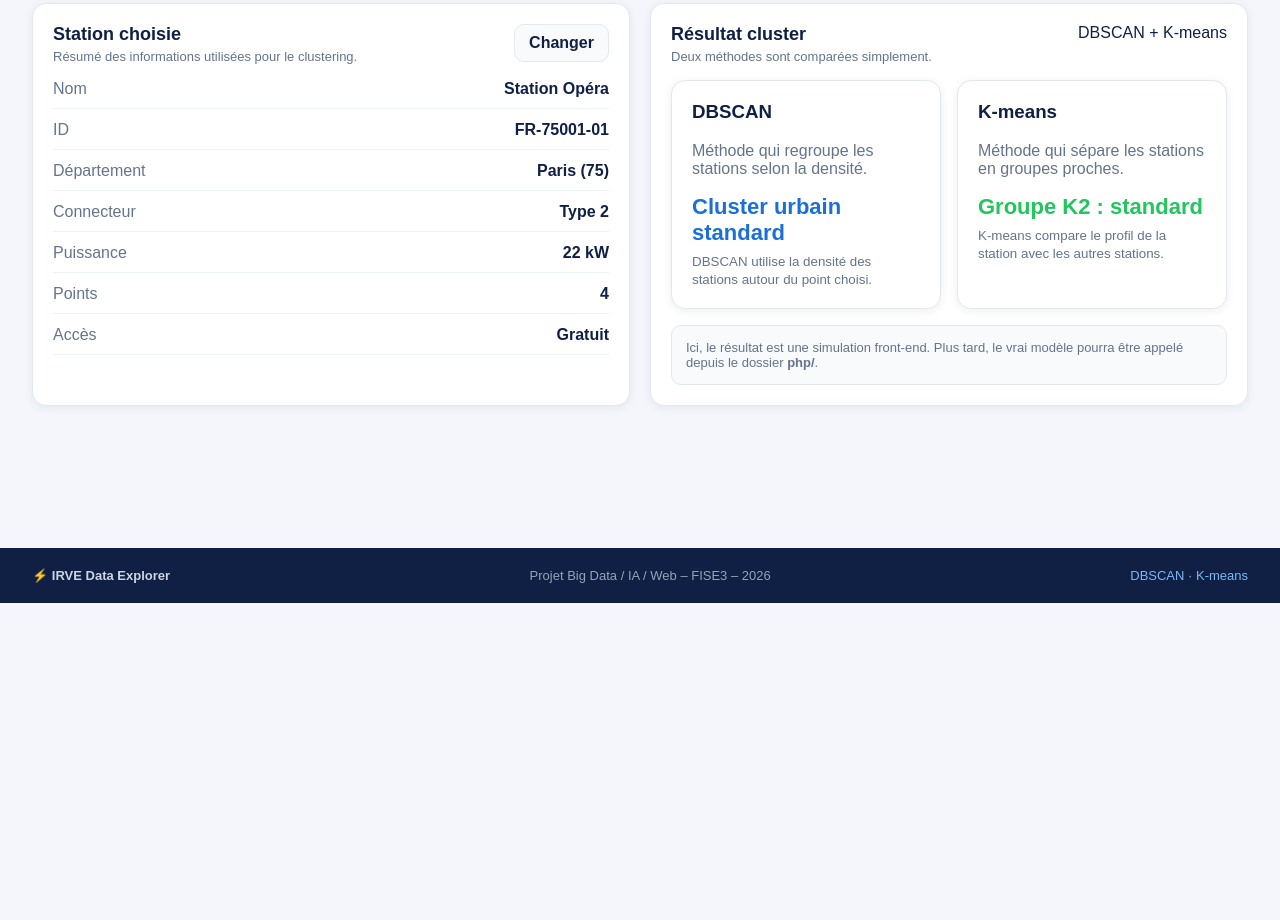
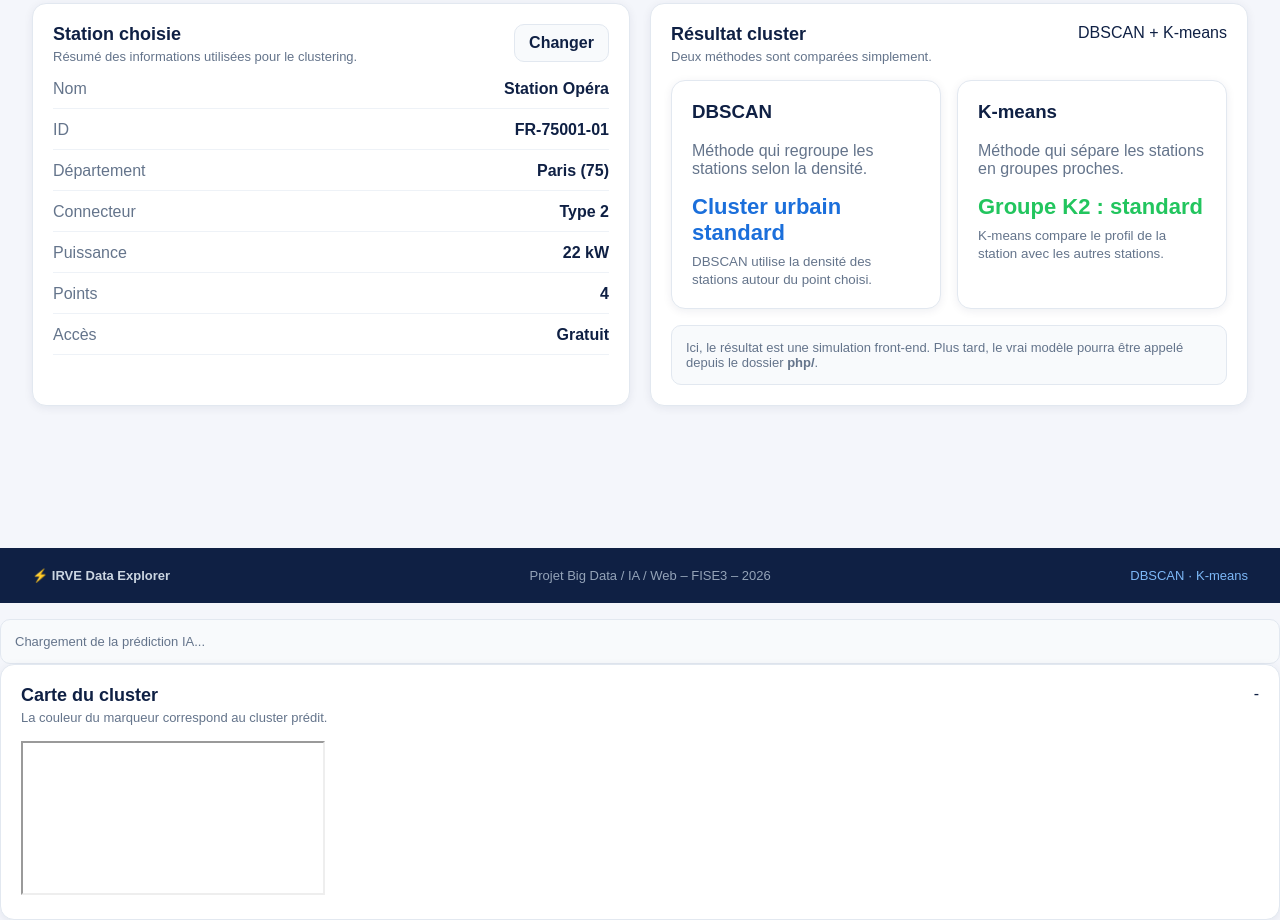
Before and after one commit to tuan2005gmailcom/projet_devWeb_IRVE, a plain HTML site: page cluster.html in a window 1280 px wide. Shown: the part 188-1108 px from the top of the page. Before the commit the page ends 800 px from the top, so only its background shows below. Drawn offline with Linux system fonts and the light colour scheme.

Commit message:
modifier cluster.html

```diff
--- a/cluster.html
+++ b/cluster.html
@@ -1,11 +1,13 @@
 <!DOCTYPE html>
 <html lang="fr">
+
 <head>
   <meta charset="UTF-8">
   <meta name="viewport" content="width=device-width, initial-scale=1.0">
   <title>Clusters - IRVE Data Explorer</title>
   <link rel="stylesheet" href="assets/css/style.css">
 </head>
+
 <body>
   <header class="site-header">
     <div class="header-inner">
@@ -82,7 +84,8 @@
         </div>
 
         <div class="note-simple">
-          Ici, le résultat est une simulation front-end. Plus tard, le vrai modèle pourra être appelé depuis le dossier <strong>php/</strong>.
+          Ici, le résultat est une simulation front-end. Plus tard, le vrai modèle pourra être appelé depuis le dossier
+          <strong>php/</strong>.
         </div>
       </div>
     </section>
@@ -96,7 +99,25 @@
     </div>
   </footer>
 
+  <div class="note-simple" id="clusterStatus">
+    Chargement de la prédiction IA...
+  </div>
+
+  <div class="panel cluster-map-panel">
+    <div class="panel-header">
+      <div>
+        <h2>Carte du cluster</h2>
+        <p class="panel-note">La couleur du marqueur correspond au cluster prédit.</p>
+      </div>
+      <span id="clusterColorBadge">-</span>
+    </div>
+
+    <iframe id="clusterMapFrame" class="cluster-map-frame"></iframe>
+  </div>
+
   <script src="assets/js/data.js"></script>
   <script src="assets/js/script.js"></script>
+  <script src="assets/js/cluster_ai_snippet.js"></script>
 </body>
+
 </html>
```
